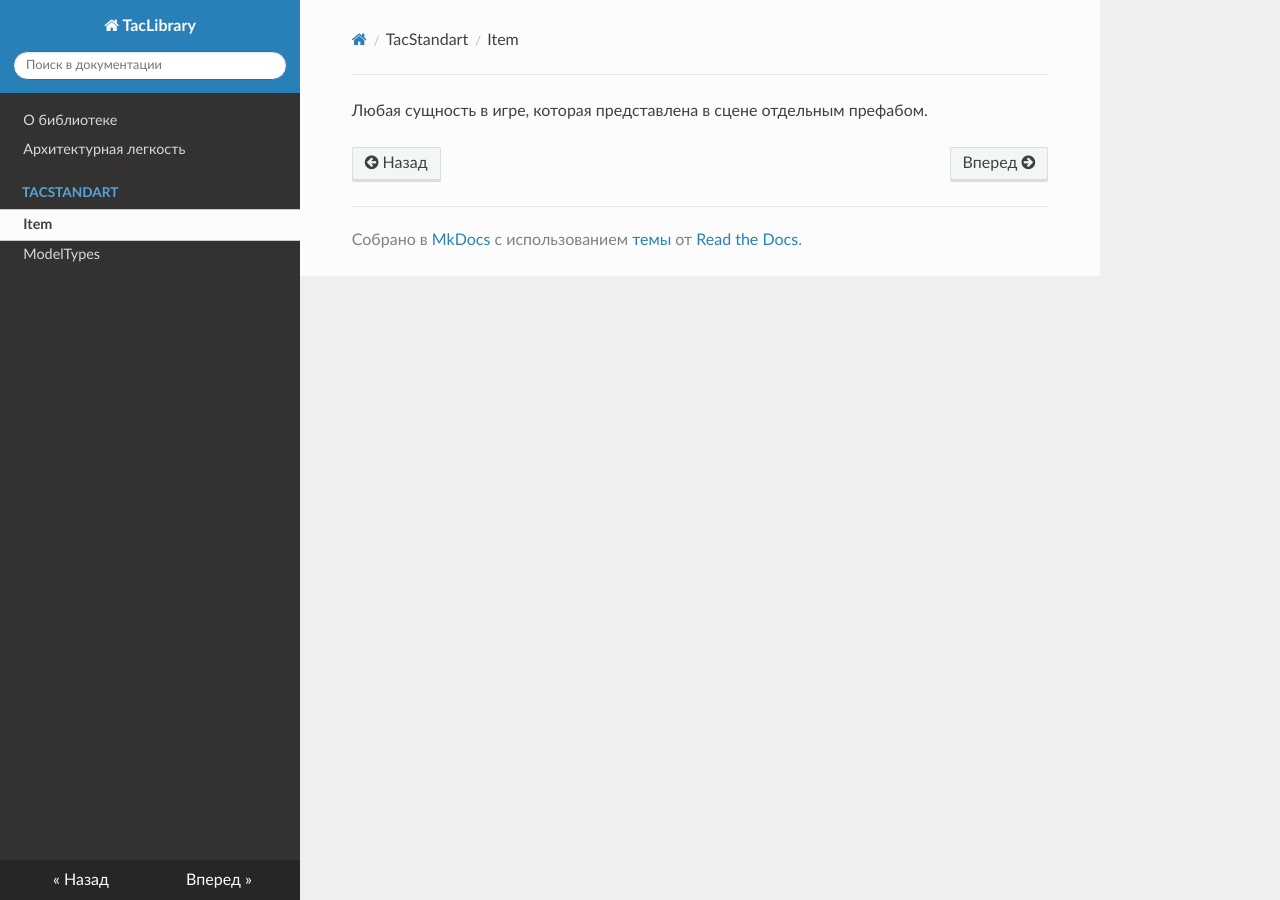
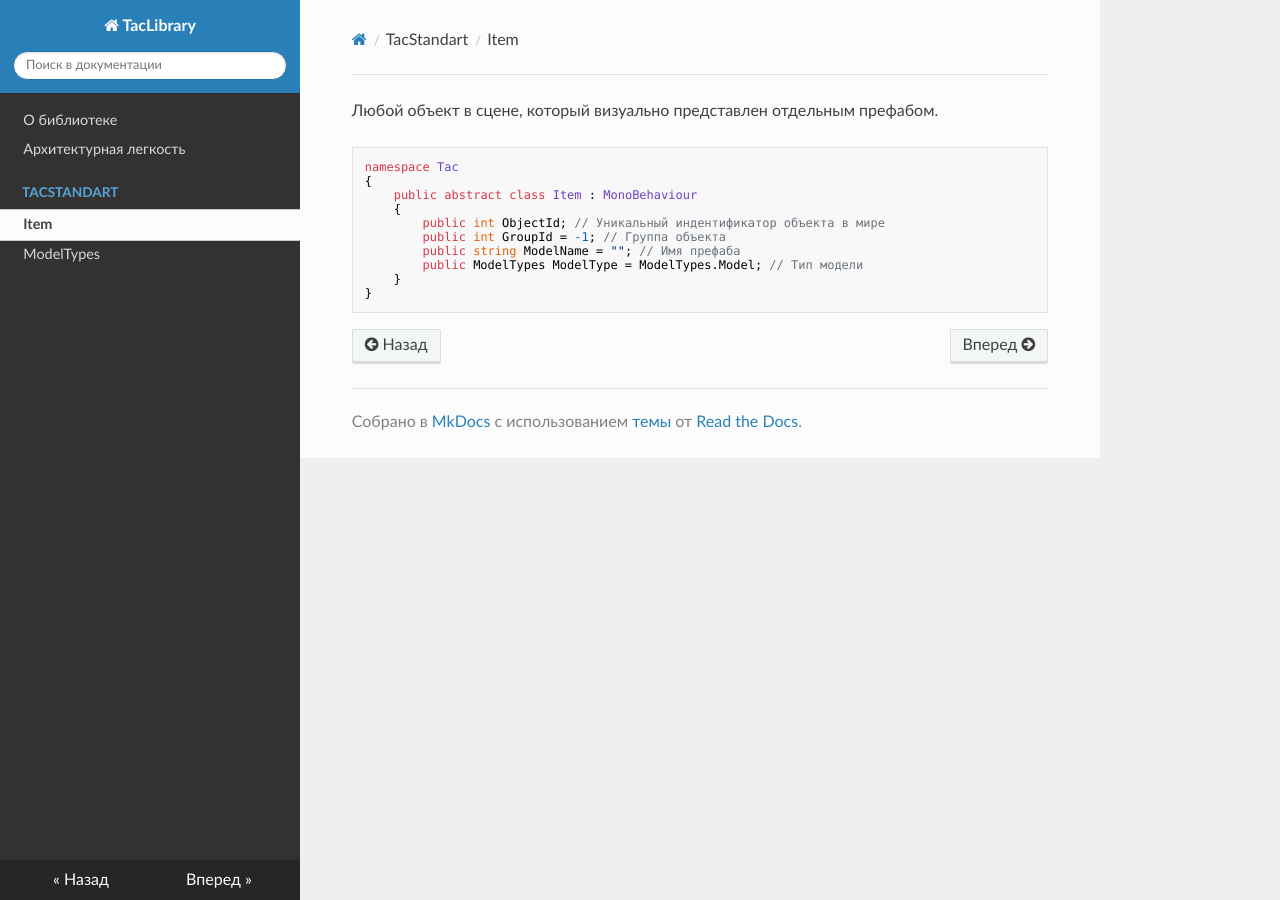
Before and after one commit to tac1402/TacBattleAI, an MkDocs documentation site: the page built from docs/TacStandart/Item.md, in a window 1280 px wide. Built offline with MkDocs 1.6.1, drawn with Linux system fonts in a browser that asks for light colours; nearby versions of some CDN libraries.

Commit message:
Update Item.md

````diff
--- a/docs/TacStandart/Item.md
+++ b/docs/TacStandart/Item.md
@@ -2,4 +2,17 @@
 title: Item
 ---
 
-Любая сущность в игре, которая представлена в сцене отдельным префабом.
+Любой объект в сцене, который визуально представлен отдельным префабом.
+
+```csharp
+namespace Tac
+{
+    public abstract class Item : MonoBehaviour
+    {
+		public int ObjectId; // Уникальный индентификатор объекта в мире
+		public int GroupId = -1; // Группа объекта
+		public string ModelName = ""; // Имя префаба
+		public ModelTypes ModelType = ModelTypes.Model; // Тип модели
+	}
+}
+```
````
